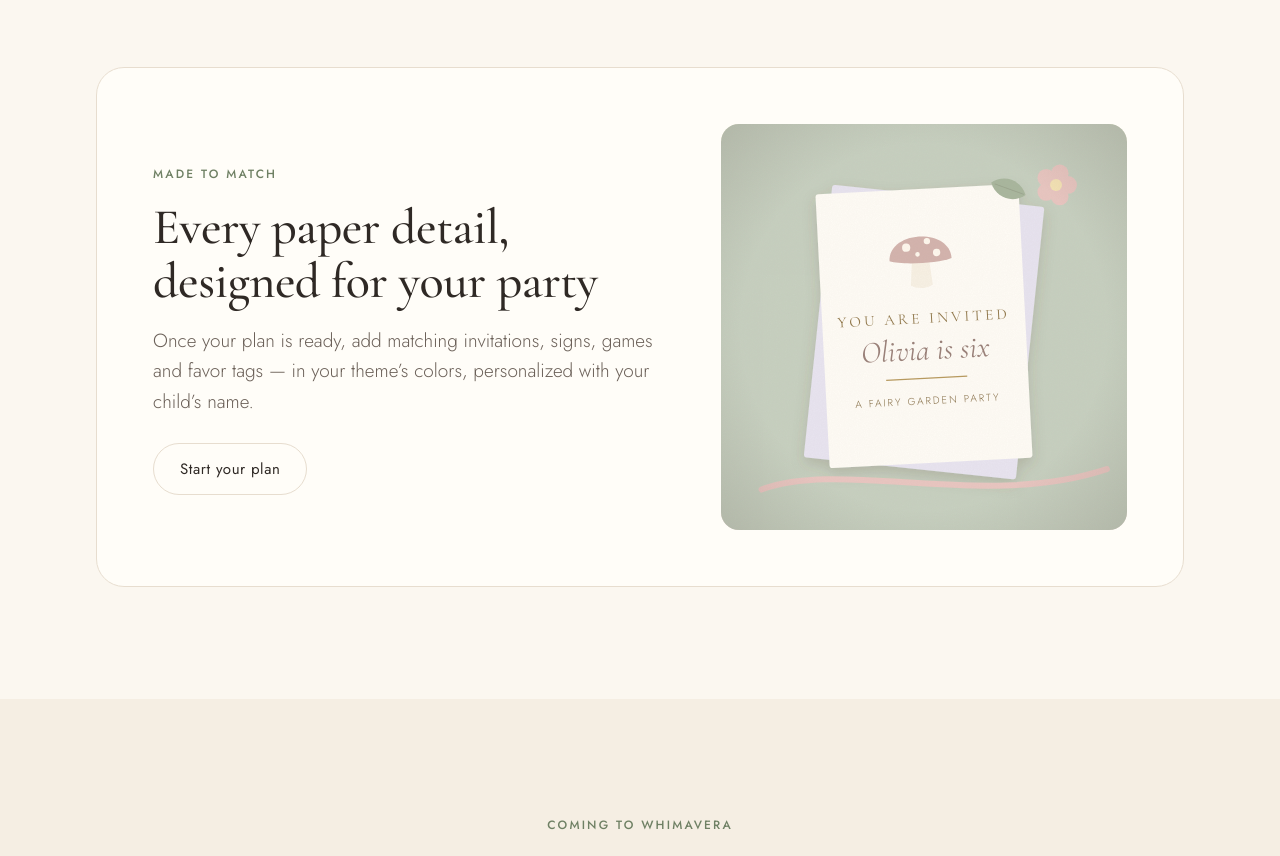
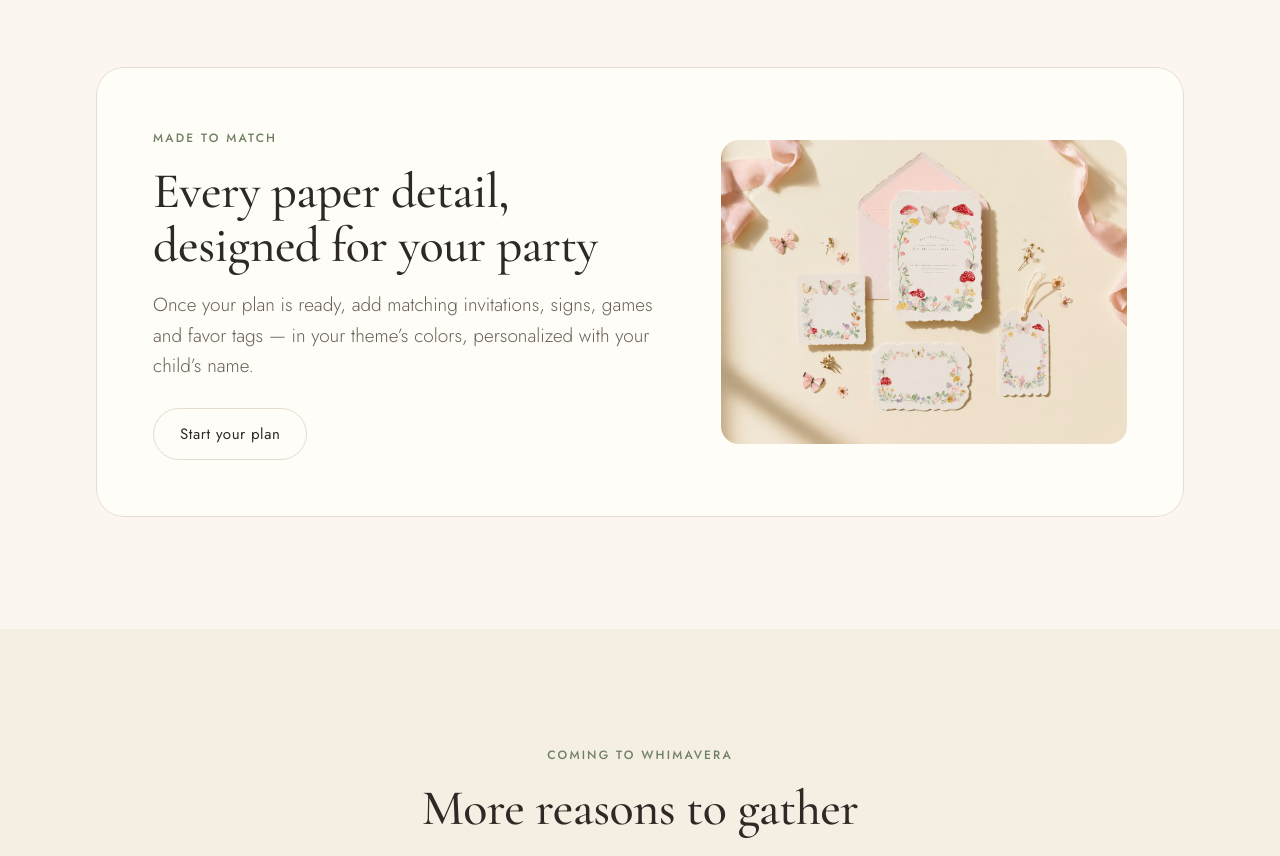
Before and after one commit to krhapner/Whimavera, a React (Vite) app: page / in a window 1280 px wide. Shown: the part 3600-4456 px from the top of the page. Built offline with nearby package versions, Linux system fonts and the light colour scheme.

Commit message:
Use fairy garden paper suite photo in the paper details section
Co-Authored-By: Claude Opus 5.5 <noreply@anthropic.com>
Claude-Session: https://claude.ai/code/session_01NeKHwAdEyZYRp5WNxHEHxz

```diff
--- a/src/data/photoList.js
+++ b/src/data/photoList.js
@@ -29,6 +29,7 @@ export const photos = {
 // Whimavera's own images, bundled in src/assets/photos/<key>.jpg.
 // `focus` is the CSS object-position used when the frame crops the image.
 export const ownPhotos = {
+  paperSuite: { alt: 'Fairy garden paper suite: invitation and envelope, a note card, a place card and a favor tag with watercolor toadstools and butterflies', focus: '50% 50%' },
   homeHero: { alt: 'Children in fairy wings and flower crowns twirling on the lawn at a fairy garden party', focus: '52% 35%' },
   fairyTable: { alt: 'A long fairy garden table with moss, roses and a naked cake', focus: '50% 50%' },
   fairyGirlTable: { alt: 'A girl at a flower-filled fairy garden table', focus: '72% 40%' },
--- a/src/screens/Home.jsx
+++ b/src/screens/Home.jsx
@@ -144,7 +144,7 @@ export default function Home({ eventType, onPickTheme, onShowExample }) {
               Start your plan
             </Button>
           </div>
-          <Scene kind="invite" palette={featured.palette} motif={featured.motif} className="teaser__img" alt="Printable invitation" />
+          <Scene kind="invite" photo="paperSuite" palette={featured.palette} motif={featured.motif} className="teaser__img" alt="Matching fairy garden invitation, note card, place card and favor tag" />
         </div>
       </section>
 
--- a/src/styles/global.css
+++ b/src/styles/global.css
@@ -669,7 +669,9 @@ svg {
 }
 .teaser__img {
   border-radius: var(--r-md);
-  aspect-ratio: 1;
+  aspect-ratio: 4 / 3;
+  width: 100%;
+  object-fit: cover;
   height: auto;
 }
 
```
Also changed, not shown: src/assets/photos/paperSuite.jpg (added).
